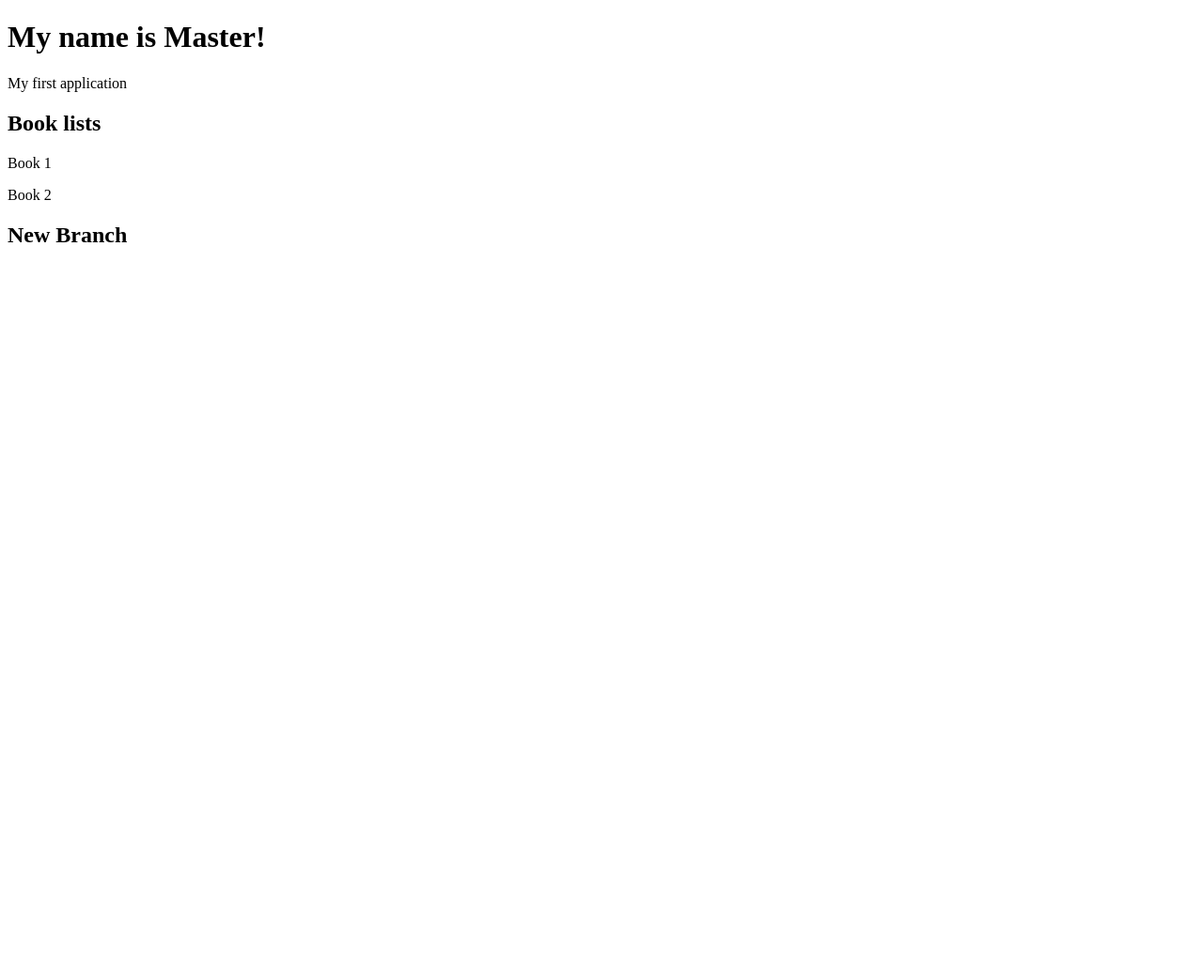
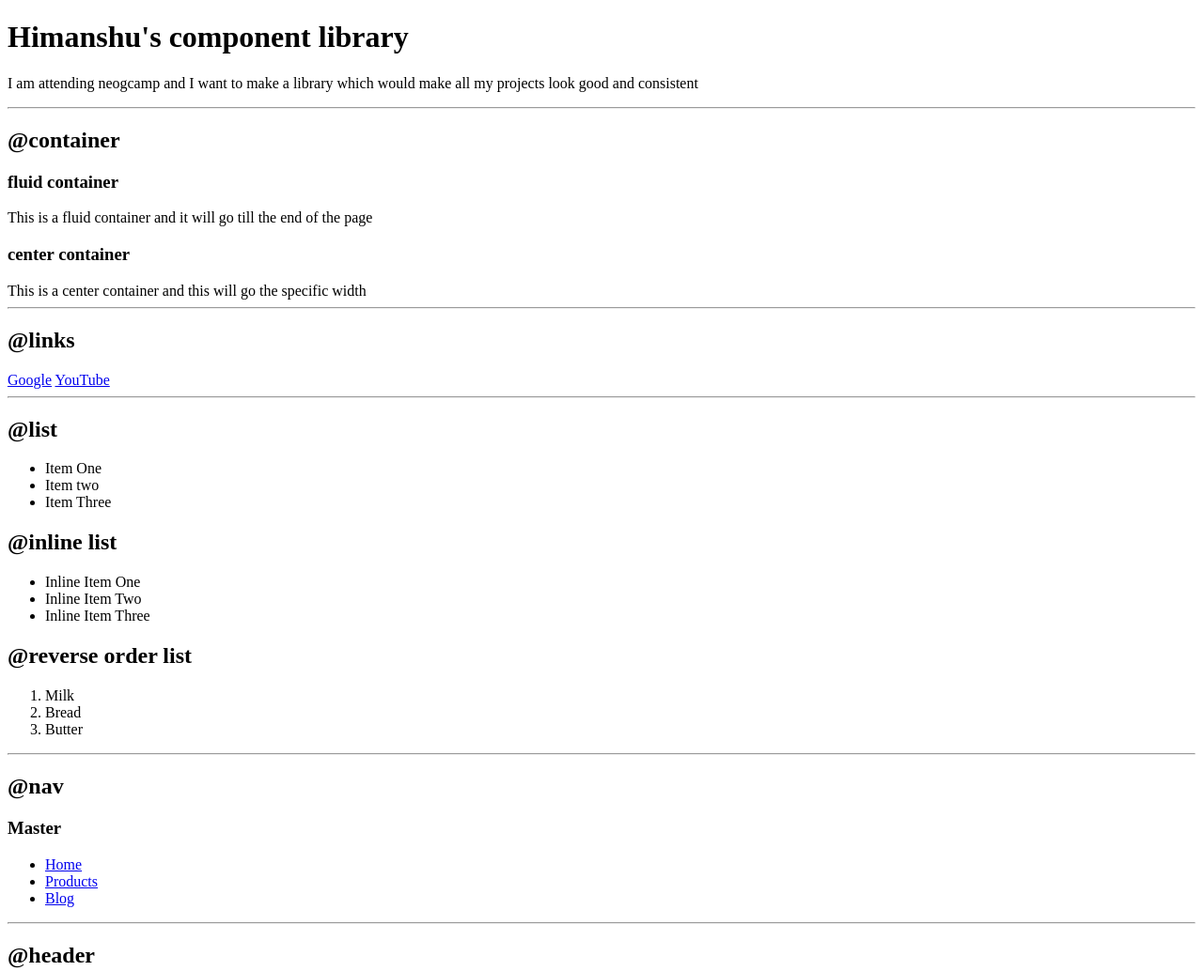
Before and after one commit to HimanshuTakuli/Himanshu-portfolio, a plain HTML site: page index.html in a window 1280 px wide. Shown: the top 1034 px of the page at 94% size. Before the commit the page ends 800 px from the top, so only its background shows below. Drawn offline with Linux system fonts and the light colour scheme.

Commit message:
conf: made my portfolio structure

```diff
--- a/index.html
+++ b/index.html
@@ -1,17 +1,88 @@
 <!DOCTYPE html>
 <html lang="en">
-<head>
-    <meta charset="UTF-8">
-    <meta name="viewport" content="width=device-width, initial-scale=1.0">
-    <title>Document</title>
-</head>
-<body>
-    <h1>My name is Master!</h1>
-    <p>My first application</p>
+  <head>
+    <meta charset="UTF-8" />
+    <meta name="viewport" content="width=device-width, initial-scale=1.0" />
+    <title>MyPortofolio</title>
+  </head>
+  <body>
+    <h1>Himanshu's component library</h1>
+    <p>
+      I am attending neogcamp and I want to make a library which would make all
+      my projects look good and consistent
+    </p>
+    <hr />
+    <h2>@container</h2>
+    <h3>fluid container</h3>
+    <div>This is a fluid container and it will go till the end of the page</div>
+    <h3>center container</h3>
+    <div>This is a center container and this will go the specific width</div>
+    <hr />
+    <h2>@links</h2>
+    <a href="https://google.com">Google</a>
+    <a href="http://youtube.com">YouTube</a>
+    <hr />
+    <h2>@list</h2>
+    <ul>
+      <li>Item One</li>
+      <li>Item two</li>
+      <li>Item Three</li>
+    </ul>
+    <h2>@inline list</h2>
+    <ul>
+      <li>Inline Item One</li>
+      <li>Inline Item Two</li>
+      <li>Inline Item Three</li>
+    </ul>
+    <h2>@reverse order list</h2>
+    <ol>
+      <li>Milk</li>
+      <li>Bread</li>
+      <li>Butter</li>
+    </ol>
+    <hr />
+    <h2>@nav</h2>
+    <nav>
+      <div><h3>Master</h3></div>
+      <ul>
+        <li>
+          <a href="/index.html">Home</a>
+        </li>
+        <li>
+          <a href="/index.html">Products</a>
+        </li>
+        <li>
+          <a href="/index.html">Blog</a>
+        </li>
+      </ul>
+    </nav>
+    <hr />
+    <h2>@header</h2>
+    <header>
+      <img src="images/adarshlogo.svg" />
+      <h1>heading inside header</h1>
+    </header>
+    <hr />
+    <h2>@section</h2>
+    <section>
+      <h3>White section</h3>
+      <p>This will have white background</p>
+    </section>
+    <section>
+      <h3>Off white section</h3>
+      <p>This will have grey background</p>
+    </section>
+    <hr />
+    <h2>@footer</h2>
+    <footer>
+      <div>some small headings inside footer</div>
+      <ul>
+        <li>socialOne</li>
+        <li>socialTwo</li>
+        <li>socialThree</li>
+      </ul>
+    </footer>
 
-    <h2>Book lists</h2>
-    <p>Book 1</p>
-    <p>Book 2</p>
-  <h2> New Branch</h2>
-</body>
+    <div style="height: 30vh"></div>
+  </body>
 </html>
```
Also changed, not shown: images/adarshlogo.svg (added).
